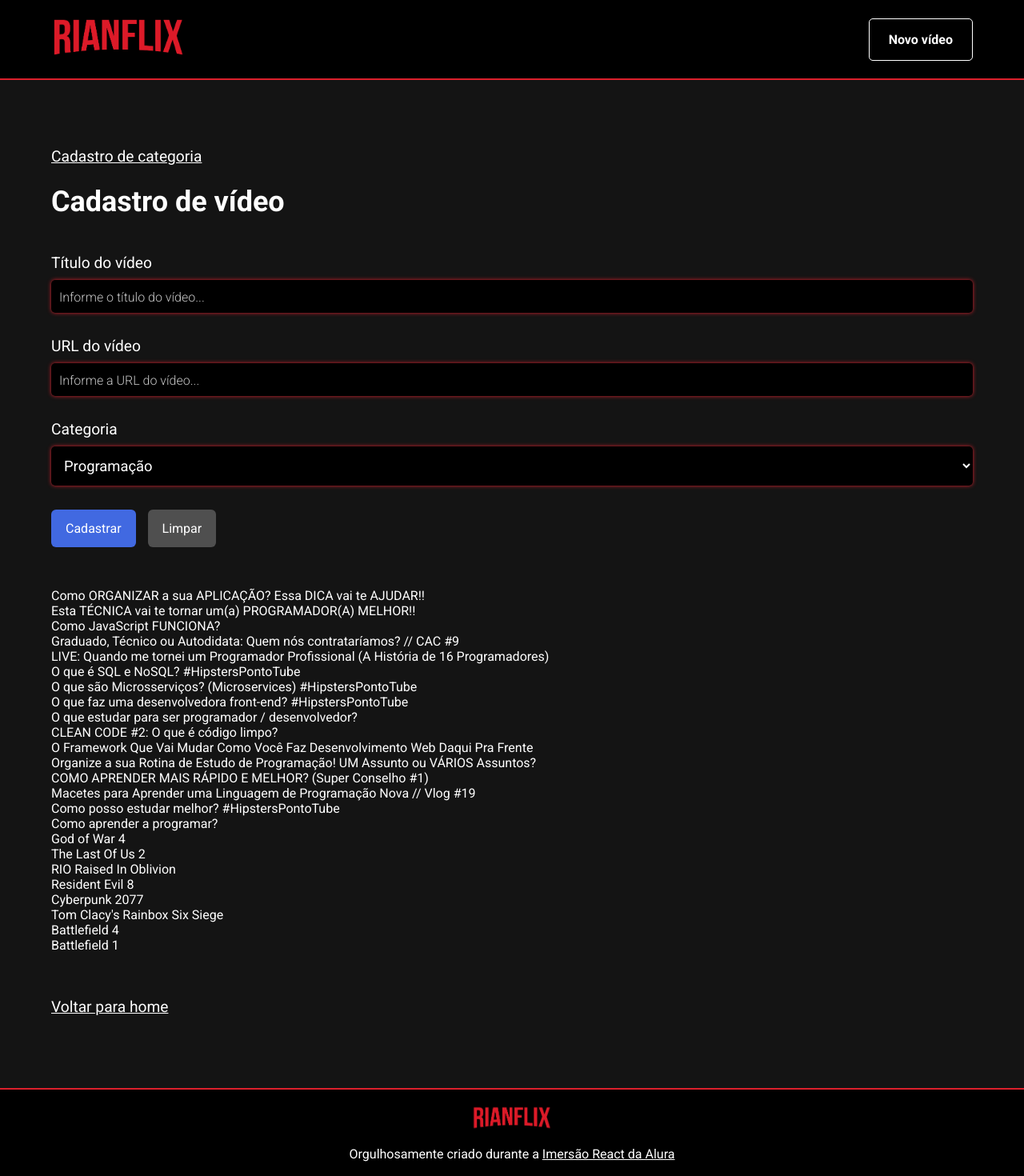
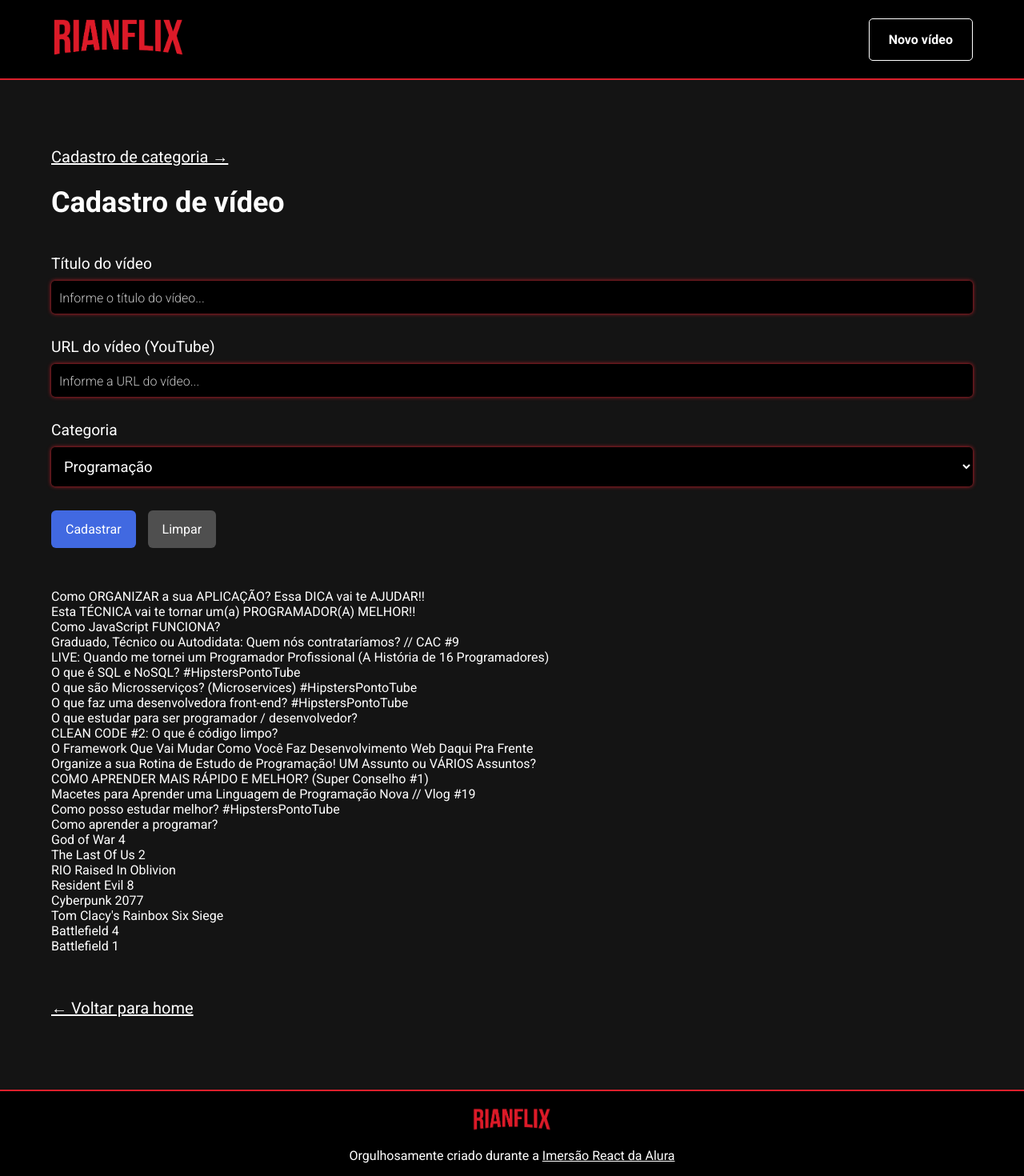
Before and after one commit to RianMarlon/Rianflix, a React (Create React App) app: page /cadastro/video in a window 1280 px wide. Shown: the top 1470 px of the page at 80% size. Built offline with nearby package versions, Linux system fonts and the light colour scheme; data requests are answered from the project's data file; the HTML template or start-up script is replaced by a standard one.

Commit message:
Alterando o texto do componente Link nos cadastros

```diff
--- a/src/pages/cadastreCategory/CadastreCategory.jsx
+++ b/src/pages/cadastreCategory/CadastreCategory.jsx
@@ -60,7 +60,7 @@ function CadastreCategory() {
   return (
     <CategoryWrapper>
       <Link to="/cadastro/video">
-        Cadastro de vídeo
+        Cadastro de vídeo &rarr;
       </Link>
 
       <h1>Cadastro de categoria</h1>
@@ -115,7 +115,7 @@ function CadastreCategory() {
       </ul>
 
       <Link to="/">
-        Voltar para home
+        &larr; Voltar para home
       </Link>
     </CategoryWrapper>
   );
--- a/src/pages/cadastreCategory/styles.js
+++ b/src/pages/cadastreCategory/styles.js
@@ -11,7 +11,7 @@ const CategoryWrapper = styled.div`
     a {
         align-self: flex-start;
         display: inline-block;
-        font-size: 1.2rem;
+        font-size: 1.25rem;
         margin-top: 40px;
     }
 
--- a/src/pages/cadastreVideo/CadastreVideo.jsx
+++ b/src/pages/cadastreVideo/CadastreVideo.jsx
@@ -76,7 +76,7 @@ function CadastreVideo() {
     <VideoWrapper>
 
       <Link to="/cadastro/categoria">
-        Cadastro de categoria
+        Cadastro de categoria &rarr;
       </Link>
 
       <h1>Cadastro de vídeo</h1>
@@ -97,7 +97,7 @@ function CadastreVideo() {
           idField="url-video"
           type="url"
           name="url"
-          label="URL do vídeo"
+          label="URL do vídeo (YouTube)"
           placeholder="Informe a URL do vídeo..."
           value={value.url}
           onChange={updateField}
@@ -128,7 +128,7 @@ function CadastreVideo() {
       </ul>
 
       <Link to="/">
-        Voltar para home
+        &larr; Voltar para home
       </Link>
     </VideoWrapper>
   );
--- a/src/pages/cadastreVideo/styles.js
+++ b/src/pages/cadastreVideo/styles.js
@@ -11,7 +11,7 @@ const VideoWrapper = styled.div`
     a {
         align-self: flex-start;
         display: inline-block;
-        font-size: 1.2rem;
+        font-size: 1.25rem;
         margin-top: 40px;
     }
 
```
